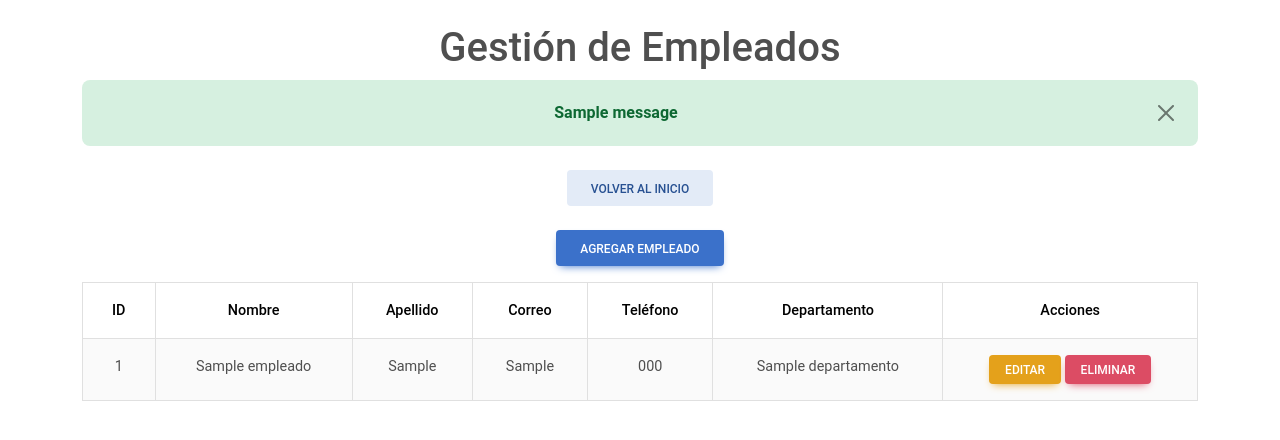
After one commit to MrSignals/Proyecto-PA, a Flask app: page /empleados in a window 1280 px wide. The commit adds this page. Shown: the top 440 px of the page. Run offline with Flask 3, Linux system fonts and the light colour scheme; tables that the repository leaves empty or names only in its code hold one stand-in row (values such as "Sample post"); one stand-in notice (Sample message) is shown; parts of the project's set-up code (start-up, migrations or seed data) failed here and were passed over; some libraries are stand-ins or nearby versions.

Commit message:
Se puede agregar empleados y asignarles el departamento

```diff
--- a/App.py
+++ b/App.py
@@ -21,7 +21,7 @@ def load_user(id):
 
 @app.route('/')
 def index():
-  return render_template("index.html")
+  return render_template("login.html")
 
 @app.route('/login', methods=['GET', 'POST'])
 def login():
@@ -115,6 +115,116 @@ def delete_departamento(id):
 
     return redirect('/departamentos')
 
+@app.route('/empleados', methods=['GET'])
+def empleados():
+    cursor = db.connection.cursor()  # Usa un cursor estándar
+    cursor.execute("""
+        SELECT e.id_empleado, e.nombre, e.apellido, e.correo, e.telefono, d.nombre_departamento
+        FROM Empleados e
+        INNER JOIN Departamentos d ON e.id_departamento = d.id_departamento
+    """)
+    resultados = cursor.fetchall()  # Devuelve los resultados como una lista de tuplas
+    cursor.close()
+
+    empleados = []
+    for row in resultados:
+        empleados.append({
+            'id_empleado': row[0],
+            'nombre': row[1],
+            'apellido': row[2],
+            'correo': row[3],
+            'telefono': row[4],
+            'departamento': row[5],
+        })
+
+    return render_template('empleados.html', empleados=empleados)
+
+@app.route('/add_empleado', methods=['GET', 'POST'])
+def add_empleado():
+    cursor = db.connection.cursor()
+    if request.method == 'POST':
+        nombre = request.form['nombre']
+        apellido = request.form['apellido']
+        correo = request.form['correo']
+        telefono = request.form['telefono']
+        id_departamento = request.form['id_departamento']
+
+        try:
+            cursor.execute("""
+                INSERT INTO Empleados (nombre, apellido, correo, telefono, id_departamento)
+                VALUES (%s, %s, %s, %s, %s)
+            """, (nombre, apellido, correo, telefono, id_departamento))
+            db.connection.commit()
+            flash("Empleado agregado exitosamente", "success")
+        except Exception as e:
+            db.connection.rollback()
+            flash(f"Error al agregar el empleado: {e}", "danger")
+        finally:
+            cursor.close()
+        return redirect(url_for('empleados'))
+
+    # Si el método es GET, obtenemos los departamentos para el formulario
+    cursor.execute("SELECT id_departamento, nombre_departamento FROM Departamentos")
+    departamentos = cursor.fetchall()
+    cursor.close()
+    return render_template('add_empleado.html', departamentos=departamentos)
+
+@app.route('/edit_empleado/<int:id>', methods=['GET', 'POST'])
+def edit_empleado(id):
+    cursor = db.connection.cursor()
+
+    if request.method == 'POST':
+        # Obtener los datos del formulario
+        nombre = request.form['nombre']
+        apellido = request.form['apellido']
+        correo = request.form['correo']
+        telefono = request.form['telefono']
+        id_departamento = request.form['id_departamento']
+
+        try:
+            cursor.execute("""
+                UPDATE Empleados
+                SET nombre=%s, apellido=%s, correo=%s, telefono=%s, id_departamento=%s
+                WHERE id_empleado=%s
+            """, (nombre, apellido, correo, telefono, id_departamento, id))
+            db.connection.commit()
+            flash("Empleado actualizado exitosamente", "success")
+        except Exception as e:
+            db.connection.rollback()
+            flash(f"Error al actualizar el empleado: {e}", "danger")
+        finally:
+            cursor.close()
+        return redirect(url_for('empleados'))
+
+    # Si es una solicitud GET, obtenemos los datos actuales del empleado
+    cursor.execute("SELECT * FROM Empleados WHERE id_empleado = %s", (id,))
+    empleado = cursor.fetchone()
+
+    # Obtener los departamentos para la selección
+    cursor.execute("SELECT id_departamento, nombre_departamento FROM Departamentos")
+    departamentos = cursor.fetchall()
+    cursor.close()
+
+    if not empleado:
+        flash("Empleado no encontrado", "warning")
+        return redirect(url_for('empleados'))
+
+    return render_template('edit_empleado.html', empleado=empleado, departamentos=departamentos)
+
+@app.route('/delete_empleado/<int:id>', methods=['GET','POST'])
+def delete_empleado(id):
+    cursor = db.connection.cursor()
+    try:
+        # Eliminar empleado por su ID
+        cursor.execute("DELETE FROM Empleados WHERE id_empleado = %s", (id,))
+        db.connection.commit()
+        flash("Empleado eliminado exitosamente", "success")
+    except Exception as e:
+        db.connection.rollback()
+        flash(f"Error al eliminar el empleado: {e}", "danger")
+    finally:
+        cursor.close()
+    return redirect(url_for('empleados'))
 
 if __name__=='__main__':
   app.config.from_object(config["development"])
--- a/templates/departamentos.html
+++ b/templates/departamentos.html
@@ -3,7 +3,7 @@
 <div class="container mt-4">
   <h1 class="text-center">Gestión de Departamentos</h1>
   <div class="text-center mt-4">
-    <a href="{{ url_for('index') }}" class="btn btn-secondary"
+    <a href="{{ url_for('home') }}" class="btn btn-secondary"
       >Volver al Inicio</a
     >
   </div>
--- a/templates/edit_departamento.html
+++ b/templates/edit_departamento.html
@@ -24,6 +24,9 @@ block body %}
     <button type="submit" class="btn btn-primary">
       Actualizar Departamento
     </button>
+    <a href="{{ url_for('departamentos') }}" class="btn btn-secondary"
+      >Cancelar</a
+    >
   </form>
 </div>
 {% endblock %}
--- /dev/null
+++ b/templates/empleados.html
@@ -0,0 +1,73 @@
+{% extends 'base.html' %} {% block title %}Gestión de Empleados{% endblock %} {%
+block body %}
+<div class="container mt-4">
+  <h1 class="text-center">Gestión de Empleados</h1>
+  {% with messages = get_flashed_messages(with_categories=true) %} {% if
+  messages %}
+  <div class="alert-container">
+    {% for category, message in messages %}
+    <div
+      class="alert alert-{{ category }} alert-dismissible fade show"
+      role="alert"
+    >
+      <strong>{{ message }}</strong>
+      <button
+        type="button"
+        class="btn-close"
+        data-bs-dismiss="alert"
+        aria-label="Close"
+      ></button>
+    </div>
+    {% endfor %}
+  </div>
+  {% endif %} {% endwith %}
+  <div class="text-center mt-4">
+    <a href="{{ url_for('home') }}" class="btn btn-secondary mb-4"
+      >Volver al Inicio</a
+    >
+  </div>
+  <!-- Botón para agregar empleado -->
+  <a href="{{ url_for('add_empleado') }}" class="btn btn-primary mb-3"
+    >Agregar Empleado</a
+  >
+
+  <!-- Tabla para mostrar empleados -->
+  <table class="table table-bordered table-striped">
+    <thead>
+      <tr>
+        <th>ID</th>
+        <th>Nombre</th>
+        <th>Apellido</th>
+        <th>Correo</th>
+        <th>Teléfono</th>
+        <th>Departamento</th>
+        <th>Acciones</th>
+      </tr>
+    </thead>
+    <tbody>
+      {% for empleado in empleados %}
+      <tr>
+        <td>{{ empleado.id_empleado }}</td>
+        <td>{{ empleado.nombre }}</td>
+        <td>{{ empleado.apellido }}</td>
+        <td>{{ empleado.correo }}</td>
+        <td>{{ empleado.telefono }}</td>
+        <td>{{ empleado.departamento }}</td>
+        <td>
+          <a
+            href="{{ url_for('edit_empleado', id=empleado.id_empleado) }}"
+            class="btn btn-warning btn-sm"
+            >Editar</a
+          >
+          <a
+            href="{{ url_for('delete_empleado', id=empleado.id_empleado) }}"
+            class="btn btn-danger btn-sm"
+            >Eliminar</a
+          >
+        </td>
+      </tr>
+      {% endfor %}
+    </tbody>
+  </table>
+</div>
+{% endblock %}
```
Also changed, not shown: templates/add_empleado.html (added, +63 -0 lines), templates/edit_empleado.html (added, +37 -0 lines), templates/index.html (+6 -1 lines).
